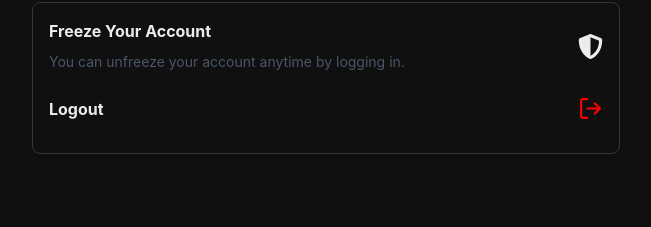
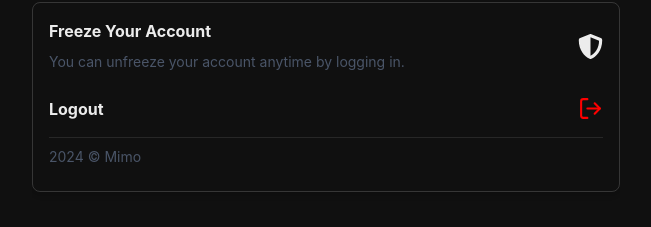
Before and after one commit to Kurisani-web/Mimo-chat, a React (Vite) app in the folder frontend/: page /settings in a window 1280 px wide. Shown: the part 449-676 px from the top of the page, without its empty margins (314-965 px from the left). Built offline with nearby package versions, Linux system fonts and the light colour scheme; no server answers; sample sign-in values are in the browser's storage.

Commit message:
settings update

```diff
--- a/frontend/src/pages/SettingsPage.jsx
+++ b/frontend/src/pages/SettingsPage.jsx
@@ -1,4 +1,15 @@
-import { Box, Button, Divider, Flex, Link, Stack, Switch, Text, Tooltip, useColorMode } from "@chakra-ui/react";
+import {
+	Box,
+	Button,
+	Divider,
+	Flex,
+	Link,
+	Stack,
+	Switch,
+	Text,
+	Tooltip,
+	useColorMode
+} from "@chakra-ui/react";
 import useShowToast from "../hooks/useShowToast";
 import useLogout from "../hooks/useLogout";
 import { FiLogOut } from "react-icons/fi";
@@ -155,7 +166,12 @@ export const SettingsPage = ({user}) => {
 								color="teal.500"
 								href="https://your-terms-url.com"
 								isExternal
-								textDecoration="underline"
+								textDecoration={'underline'}
+								cursor={'pointer'}
+								_hover={{
+									textDecoration: "none",
+									color: "teal.400"
+								}}
 							>
 								our terms
 							</Link>{" "}
@@ -165,6 +181,11 @@ export const SettingsPage = ({user}) => {
 								href="https://your-privacy-policy-url.com"
 								isExternal
 								textDecoration="underline"
+								_hover={{
+									textDecoration: "none",
+									color: "teal.400",
+									cursor:"pointer"
+								}}
 							>
 								privacy policy
 							</Link>.
@@ -239,6 +260,14 @@ export const SettingsPage = ({user}) => {
 							/>
 						</Box>
 					</Flex>
+
+					<Divider />
+
+					<Box>
+						<Text color={"gray.600"} fontSize={"sm"} my={2}>
+							2024 © Mimo
+						</Text>
+					</Box>
 				</Box>
       		</Stack>
 		</Box>
```
